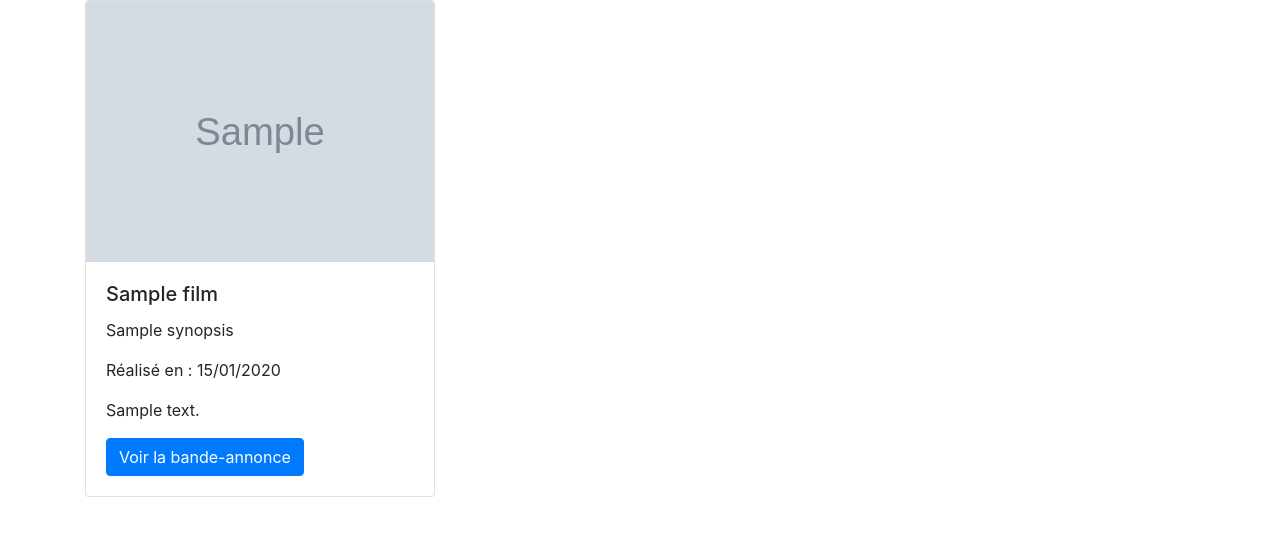
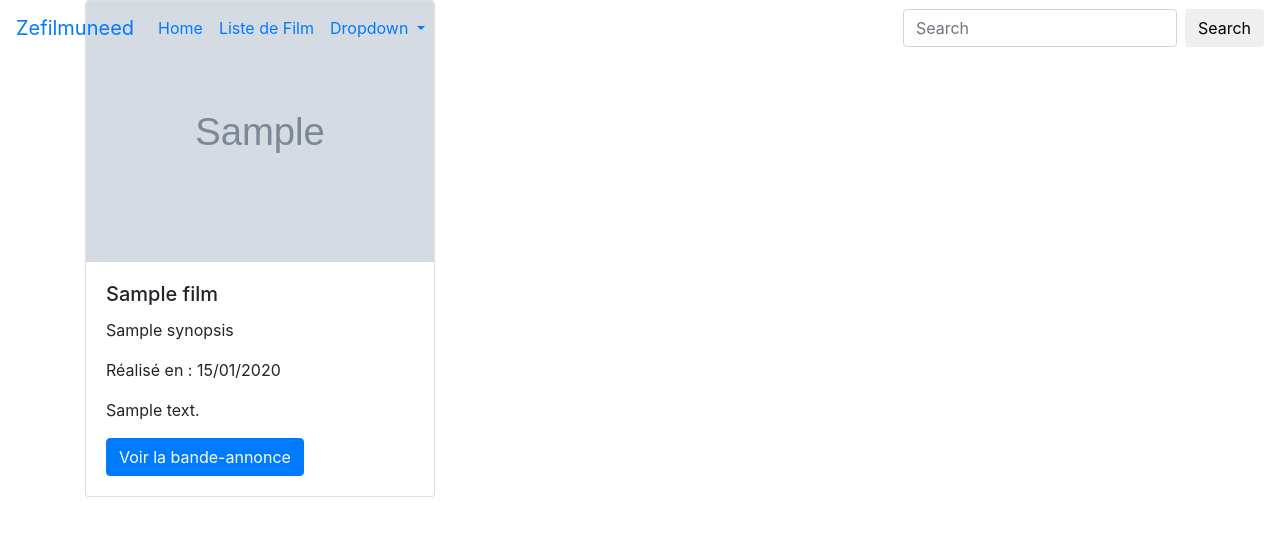
Before and after one commit to hellshoxplay/Zefilmuneed, a Symfony app: template templates/film/index.html.twig in a window 1280 px wide. Shown: the top 536 px of the page. Run offline with Twig, Linux system fonts and the light colour scheme; the template is opened without the code that fills it: most values are stand-ins (such as "Sample title", 1, 10 or a date in 2020); grey boxes marked "Sample" are stand-in pictures; some libraries are stand-ins or nearby versions.

Commit message:
mise en place de la page d'accueil et de la navbar accueil+ début du style de l'index des films

```diff
--- a/assets/css/app.scss
+++ b/assets/css/app.scss
@@ -1 +1,2 @@
 @import "home";
+@import "navbar";
--- a/templates/film/index.html.twig
+++ b/templates/film/index.html.twig
@@ -3,7 +3,9 @@
 {% block title %}Liste des films{% endblock %}
 
 {% block body %}
-<div class="container">
+    <div class="films">
+    {%  include 'navbar.html.twig' %}
+    <div class="container">
     <div class="row">
     {% for film in films %}
         <div class="col-4">
@@ -26,4 +28,5 @@
         </div>
     </div>
 </div>
+    </div>
 {% endblock %}
--- a/templates/home/home.html.twig
+++ b/templates/home/home.html.twig
@@ -3,8 +3,8 @@
 {% block title %}Welcome in Zefilmuneed{% endblock %}
 
 {% block body %}
-{%  include 'navbar.html.twig' %}
     <div class="container-fluid home">
+        {%  include 'navbar.html.twig' %}
         <h1 class="mx-auto align-self-center">“Zefilmuneed plus besoin du cinéma!”</h1>
     </div>
 {% endblock %}
--- a/templates/navbar.html.twig
+++ b/templates/navbar.html.twig
@@ -1,5 +1,5 @@
-<nav class="navbar navbar-expand-lg navbar-light bg-light">
-    <a class="navbar-brand" href="#">Zefilmuneed</a>
+<nav class="navbar fixed-top navbar-expand-lg">
+    <a class="navbar-brand" href="/">Zefilmuneed</a>
     <button class="navbar-toggler" type="button" data-toggle="collapse" data-target="#navbarSupportedContent" aria-controls="navbarSupportedContent" aria-expanded="false" aria-label="Toggle navigation">
         <span class="navbar-toggler-icon"></span>
     </button>
@@ -26,7 +26,7 @@
         </ul>
         <form class="form-inline my-2 my-lg-0">
             <input class="form-control mr-sm-2" type="search" placeholder="Search" aria-label="Search">
-            <button class="btn btn-outline-success my-2 my-sm-0" type="submit">Search</button>
+            <button class="btn my-2 my-sm-0" type="submit">Search</button>
         </form>
     </div>
 </nav>
```
Also changed, not shown: assets/css/home.scss (+17 -6 lines), assets/css/navbar.scss (added, +12 -0 lines), assets/css/indexfilms.scss (added).
